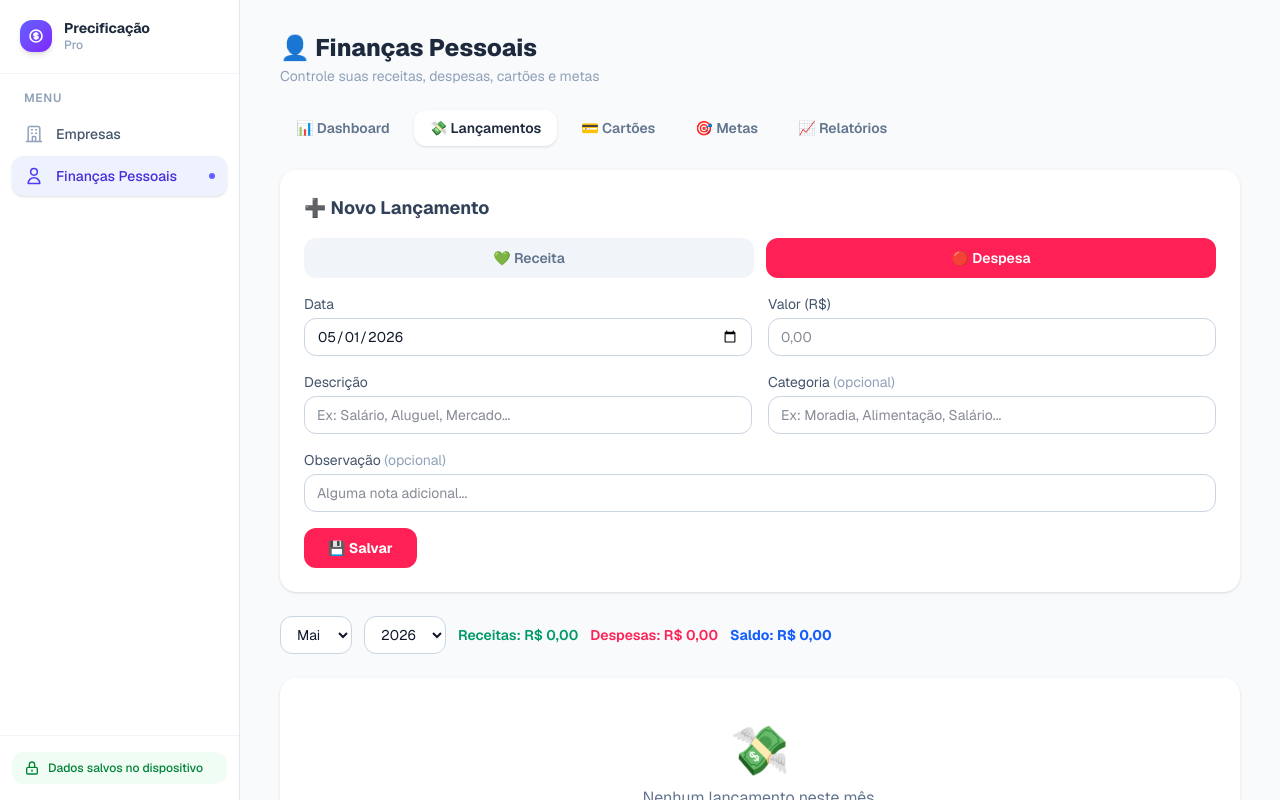
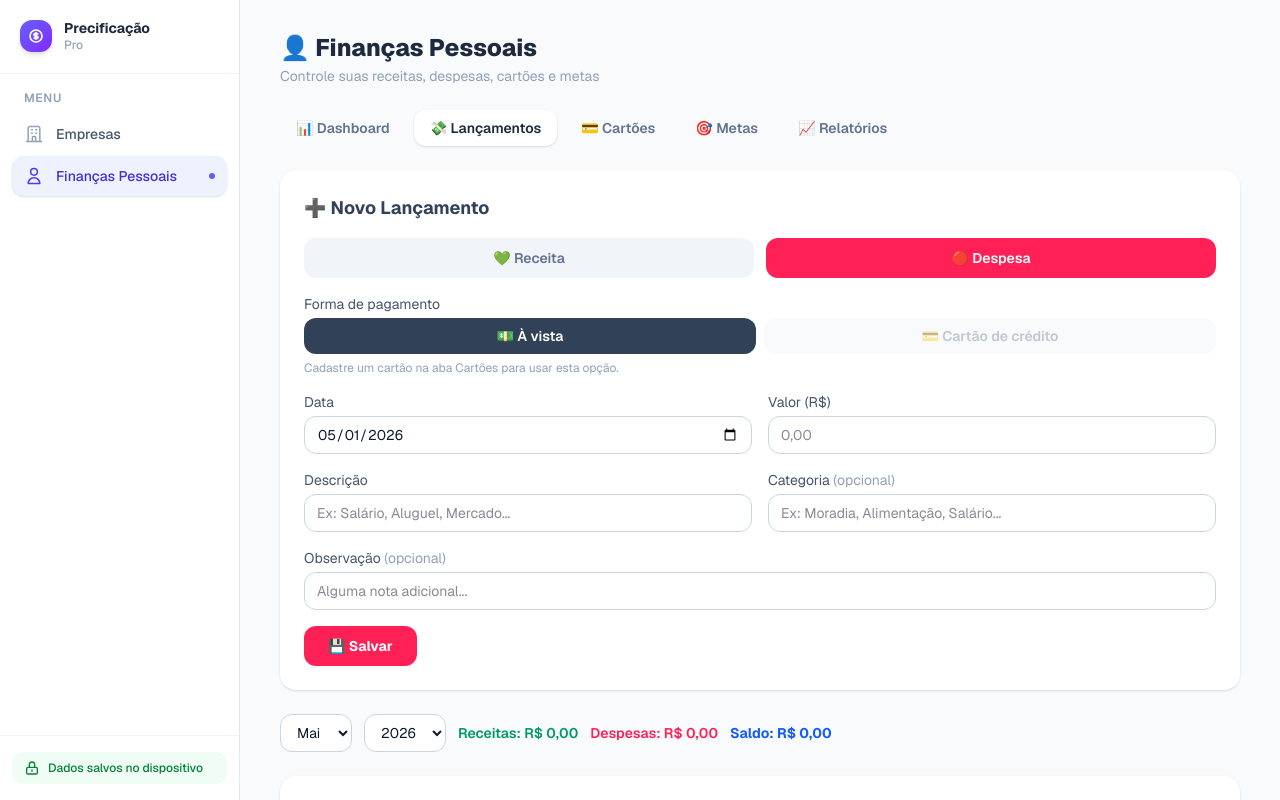
Before and after one commit to ejsnasc-tech/precifica-o, a Next.js app: page /financeiro-pessoal in a window 1280 px wide. Both pictures are taken after a click on the button "💸 Lançamentos". Built offline with nearby package versions, Linux system fonts and the light colour scheme.

Commit message:
feat: forma de pagamento no lancamento (a vista ou cartao com parcelas)

```diff
--- a/src/app/financeiro-pessoal/page.tsx
+++ b/src/app/financeiro-pessoal/page.tsx
@@ -14,6 +14,9 @@ interface Lancamento {
   descricao: string;
   valor: number;
   obs: string;
+  pagamento?: string;
+  cartao_id?: number;
+  parcelas?: number;
 }
 
 interface Cartao {
@@ -49,7 +52,7 @@ interface Meta {
 
 type Tab = "dashboard" | "lancamentos" | "cartoes" | "metas" | "relatorios";
 type TipoLanc = "receita" | "despesa";
-type LancForm = { data: string; tipo: TipoLanc; categoria: string; descricao: string; valor: string; obs: string };
+type LancForm = { data: string; tipo: TipoLanc; categoria: string; descricao: string; valor: string; obs: string; pagamento: "avista" | "cartao"; cartao_id: string; parcelas: string };
 
 // ─── Utilitários ─────────────────────────────────────────────────────────────
 
@@ -128,7 +131,7 @@ export default function FinanceiroPessoalPage() {
   const [metas, setMetas] = useState<Meta[]>([]);
 
   // Form lançamento
-  const emptyLanc: LancForm = { data: hoje(), tipo: "despesa", categoria: "", descricao: "", valor: "", obs: "" };
+  const emptyLanc: LancForm = { data: hoje(), tipo: "despesa", categoria: "", descricao: "", valor: "", obs: "", pagamento: "avista", cartao_id: "", parcelas: "1" };
   const [formLanc, setFormLanc] = useState<LancForm>(emptyLanc);
   const [editandoLancId, setEditandoLancId] = useState<number | null>(null);
   const [salvandoLanc, setSalvandoLanc] = useState(false);
@@ -203,14 +206,41 @@ export default function FinanceiroPessoalPage() {
   async function salvarLanc() {
     const v = parseFloat(formLanc.valor);
     if (!formLanc.descricao.trim() || isNaN(v) || v <= 0 || !formLanc.data) return;
+    const ehCartao = formLanc.tipo === "despesa" && formLanc.pagamento === "cartao";
+    if (ehCartao && !formLanc.cartao_id) return;
     setSalvandoLanc(true);
     const db = getLocalDB();
-    const dados = { ...formLanc, valor: v, categoria: formLanc.categoria || formLanc.tipo, criado_em: new Date().toISOString() };
+
+    const pagamento = formLanc.tipo === "despesa" ? formLanc.pagamento : "avista";
+    const dados: import("@/lib/localdb").LancamentoPF = {
+      data: formLanc.data,
+      tipo: formLanc.tipo,
+      categoria: formLanc.categoria || formLanc.tipo,
+      descricao: formLanc.descricao,
+      valor: v,
+      obs: formLanc.obs,
+      criado_em: new Date().toISOString(),
+      pagamento,
+      cartao_id: ehCartao ? Number(formLanc.cartao_id) : undefined,
+      parcelas: ehCartao ? Number(formLanc.parcelas) || 1 : undefined,
+    };
 
     if (editandoLancId !== null) {
       await db.pf_lancamentos.update(editandoLancId, dados);
     } else {
-      await db.pf_lancamentos.add(dados as import("@/lib/localdb").LancamentoPF);
+      await db.pf_lancamentos.add(dados);
+      // Criar lançamento no cartão automaticamente (apenas no cadastro)
+      if (ehCartao) {
+        await db.pf_cartao_lancamentos.add({
+          cartao_id: Number(formLanc.cartao_id),
+          data: formLanc.data,
+          descricao: formLanc.descricao,
+          categoria: formLanc.categoria || "despesa",
+          valor_total: v,
+          parcelas: Number(formLanc.parcelas) || 1,
+          criado_em: new Date().toISOString(),
+        });
+      }
     }
 
     setFormLanc(emptyLanc);
@@ -227,7 +257,13 @@ export default function FinanceiroPessoalPage() {
   }
 
   function editarLanc(l: Lancamento) {
-    setFormLanc({ data: l.data, tipo: l.tipo, categoria: l.categoria, descricao: l.descricao, valor: String(l.valor), obs: l.obs });
+    setFormLanc({
+      data: l.data, tipo: l.tipo, categoria: l.categoria, descricao: l.descricao,
+      valor: String(l.valor), obs: l.obs,
+      pagamento: (l.pagamento === "cartao" ? "cartao" : "avista"),
+      cartao_id: l.cartao_id ? String(l.cartao_id) : "",
+      parcelas: l.parcelas ? String(l.parcelas) : "1",
+    });
     setEditandoLancId(l.id);
     setAba("lancamentos");
     window.scrollTo({ top: 0, behavior: "smooth" });
@@ -443,7 +479,7 @@ export default function FinanceiroPessoalPage() {
               {/* Tipo */}
               <div className="flex gap-3 mb-4">
                 {(["receita", "despesa"] as const).map((t) => (
-                  <button key={t} onClick={() => setFormLanc({ ...formLanc, tipo: t })}
+                  <button key={t} onClick={() => setFormLanc({ ...formLanc, tipo: t, pagamento: "avista" })}
                     className={`flex-1 py-2.5 rounded-xl font-semibold text-sm transition-colors ${formLanc.tipo === t
                       ? t === "receita" ? "bg-emerald-500 text-white" : "bg-rose-500 text-white"
                       : "bg-slate-100 text-slate-500 hover:bg-slate-200"}`}>
@@ -451,6 +487,56 @@ export default function FinanceiroPessoalPage() {
                   </button>
                 ))}
               </div>
+
+              {/* Forma de pagamento (só em despesas) */}
+              {formLanc.tipo === "despesa" && (
+                <div className="mb-4">
+                  <label className="text-sm text-slate-600 block mb-1">Forma de pagamento</label>
+                  <div className="flex gap-2">
+                    <button
+                      onClick={() => setFormLanc({ ...formLanc, pagamento: "avista", cartao_id: "", parcelas: "1" })}
+                      className={`flex-1 py-2 rounded-xl font-semibold text-sm transition-colors ${formLanc.pagamento === "avista" ? "bg-slate-700 text-white" : "bg-slate-100 text-slate-500 hover:bg-slate-200"}`}>
+                      💵 À vista
+                    </button>
+                    <button
+                      onClick={() => setFormLanc({ ...formLanc, pagamento: "cartao" })}
+                      disabled={cartoes.length === 0}
+                      className={`flex-1 py-2 rounded-xl font-semibold text-sm transition-colors disabled:opacity-40 ${formLanc.pagamento === "cartao" ? "bg-violet-600 text-white" : "bg-slate-100 text-slate-500 hover:bg-slate-200"}`}>
+                      💳 Cartão de crédito
+                    </button>
+                  </div>
+                  {cartoes.length === 0 && (
+                    <p className="text-xs text-slate-400 mt-1.5">Cadastre um cartão na aba Cartões para usar esta opção.</p>
+                  )}
+                </div>
+              )}
+
+              {/* Cartão + parcelas */}
+              {formLanc.tipo === "despesa" && formLanc.pagamento === "cartao" && (
+                <div className="grid grid-cols-2 gap-4 mb-4">
+                  <div>
+                    <label className="text-sm text-slate-600 block mb-1">Cartão</label>
+                    <select value={formLanc.cartao_id} onChange={(e) => setFormLanc({ ...formLanc, cartao_id: e.target.value })}
+                      className="w-full border border-slate-300 rounded-xl px-3 py-2 text-sm focus:outline-none focus:ring-2 focus:ring-violet-400 bg-white">
+                      <option value="">Selecione...</option>
+                      {cartoes.map((c) => (
+                        <option key={c.id} value={String(c.id)}>{c.nome}</option>
+                      ))}
+                    </select>
+                  </div>
+                  <div>
+                    <label className="text-sm text-slate-600 block mb-1">Parcelas</label>
+                    <select value={formLanc.parcelas} onChange={(e) => setFormLanc({ ...formLanc, parcelas: e.target.value })}
+                      className="w-full border border-slate-300 rounded-xl px-3 py-2 text-sm focus:outline-none focus:ring-2 focus:ring-violet-400 bg-white">
+                      {Array.from({ length: 24 }, (_, i) => i + 1).map((n) => {
+                        const v = parseFloat(formLanc.valor);
+                        const parcelaStr = !isNaN(v) && v > 0 ? ` · ${(v / n).toLocaleString("pt-BR", { style: "currency", currency: "BRL" })}/mês` : "";
+                        return <option key={n} value={String(n)}>{n}x{parcelaStr}</option>;
+                      })}
+                    </select>
+                  </div>
+                </div>
+              )}
 
               <div className="grid grid-cols-1 md:grid-cols-2 gap-4 mb-4">
                 <div>
@@ -540,7 +626,17 @@ export default function FinanceiroPessoalPage() {
                       <tr key={l.id} className="hover:bg-slate-50">
                         <td className="px-5 py-3 text-slate-500 text-xs">{l.data.split("-").reverse().join("/")}</td>
                         <td className="px-5 py-3 font-medium text-slate-700">
-                          {l.tipo === "receita" ? "💚" : "🔴"} {l.descricao}
+                          {l.tipo === "receita" ? "💚" : l.pagamento === "cartao" ? "💳" : "🔴"} {l.descricao}
+                          {l.pagamento === "cartao" && l.parcelas && l.parcelas > 1 && (
+                            <span className="text-xs bg-violet-100 text-violet-700 rounded-md px-1.5 py-0.5 ml-1.5 font-semibold">
+                              {l.parcelas}x · {fmt(l.valor / l.parcelas)}/mês
+                            </span>
+                          )}
+                          {l.pagamento === "cartao" && l.cartao_id && (
+                            <span className="text-xs text-slate-400 ml-1.5">
+                              {cartoes.find((c) => c.id === l.cartao_id)?.nome ?? ""}
+                            </span>
+                          )}
                           {l.obs && <span className="text-xs text-slate-400 ml-2">· {l.obs}</span>}
                         </td>
                         <td className="px-5 py-3 text-slate-500 text-xs">{l.categoria}</td>
--- a/src/lib/localdb.ts
+++ b/src/lib/localdb.ts
@@ -116,6 +116,9 @@ export interface LancamentoPF {
   valor: number;
   obs: string;
   criado_em: string;
+  pagamento?: string;
+  cartao_id?: number;
+  parcelas?: number;
 }
 
 export interface CartaoPF {
```
